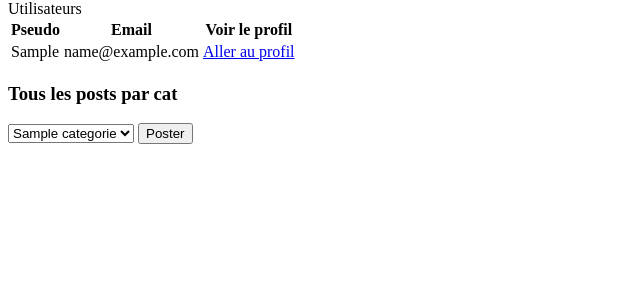
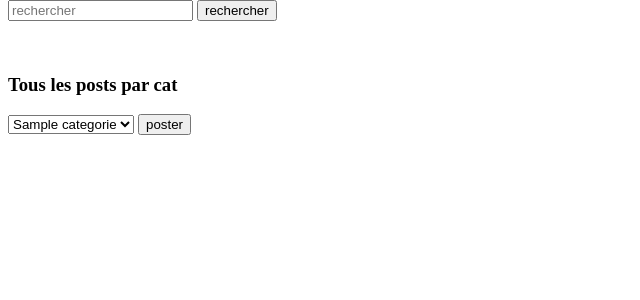
Before and after one commit to Totolescroc/Totolescroc.github.io, a PHP site: page /users.php in a window 1280 px wide. Shown: the part 98-398 px from the top of the page, without its empty margins (0-640 px from the left). Run offline with PHP 8.4, Linux system fonts and the light colour scheme; tables that the repository leaves empty or names only in its code hold one stand-in row (values such as "Sample post").

Commit message:
recherhce

```diff
--- a/conv.php
+++ b/conv.php
@@ -5,6 +5,10 @@
 $user = $_SESSION['membre']["email"] ?? "";
 
 $currentUsers =  getUrrentUser($user);
+
+if (!$currentUsers) {
+    header("location:index.php");
+}
 
 
 $get_receveur = $pdo ->query("SELECT DISTINCT(id_to) FROM messagerie WHERE id_from = '$currentUsers[id_membre]'");
--- a/messagerie.php
+++ b/messagerie.php
@@ -5,6 +5,9 @@
 
 $currentUsers =  getUrrentUser($user);
 
+if (!$currentUsers) {
+    header("location:index.php");
+}
 
 
 ?>
--- a/post.php
+++ b/post.php
@@ -41,6 +41,7 @@
         <label for="titre">Titre de l'annonce</label>
         <br></br>
         <input type="text" name="titre" id="titre" required>
+
         <br></br>
         <input type="date" name="date_post" id="date_post" required>
         <br></br>
@@ -51,6 +52,7 @@
         <br></br>
         <input type="submit" value="Poster">
     </form>
+    <?php include("upload_img.php");?>
 
     <?php
     if ($_POST) {
@@ -60,9 +62,9 @@
     'titre' => $_POST['titre'],
     'date_post'=> $_POST['date_post'],
     'content_post' => $_POST['description'],
-    'id_cat'=> $_POST['cat']
+    'id_cat'=> $_POST['cat'],
 ];
-        $pdo->exec("INSERT INTO post (id_membre, titre, date_post, content_post, heure_post, id_cat) VALUES ('$post[id_membre]', '$_POST[titre]', '$_POST[date_post]', '$_POST[description]', '$_POST[heure_post]','$_POST[cat]')");
+        $pdo->exec("INSERT INTO post (id_membre, titre, date_post, content_post, heure_post, id_cat, photo_post) VALUES ('$post[id_membre]', '$_POST[titre]', '$_POST[date_post]', '$_POST[description]', '$_POST[heure_post]','$_POST[cat]')");
 
     }
     ?>
--- a/profil.php
+++ b/profil.php
@@ -5,6 +5,11 @@
 $user = $_SESSION['membre']["email"] ?? "";
 
 $currentUsers =  getUrrentUser($user);
+
+if (!$currentUsers) {
+    header("location:index.php");
+}
+
 
 //afficher le nb d'abo
 $getFollow = $pdo->query("SELECT COUNT(id_follow) FROM follow WHERE id_suivi = $currentUsers[id_membre]");
--- a/users.php
+++ b/users.php
@@ -5,6 +5,11 @@
 $user = $_SESSION['membre']["email"] ?? "";
 
 $allusers =  getAllUser($user);
+
+// if (!$currentUsers) {
+//     header("location:index.php");
+// }
+
 ?>
 
 <!DOCTYPE html>
@@ -16,45 +21,105 @@
     <title>Document</title>
 </head>
  <body>
-  <div>Utilisateurs</div>
-  <table>
-   <tr>
-    <th>Pseudo</th>
-    <th>Email</th>
-    <th>Voir le profil</th>
-   </tr>
-   <?php
 
-    foreach($allusers as $ap){
-    ?>
-     <tr>
-      <td><?= $ap['pseudo'] ?></td>
-      <td><?= $ap['email'] ?></td>
-      <td><a href="voir_profil.php?id_membre=<?= $ap['id_membre'] ?>">Aller au profil</a></td>
-     </tr>
-    <?php
-    }
-   ?>
-  </table>
+ <form action="" method="post">
+ <input type="text" name="rechercher" id="rechercher" placeholder="rechercher" required>
+ <input type="submit" value="rechercher">
+ </form>
+
+<?php
+
+//affiche les users avec la lettre tapée
+if (isset($_POST['rechercher'])) {
+    // $getallpseudo =  $pdo ->query("SELECT id_membre, pseudo FROM membre");
+    $get_pseudo = $pdo ->query("SELECT id_membre, pseudo, photo_profil FROM membre WHERE pseudo LIKE '%$_POST[rechercher]%'");
+        if ($get_pseudo -> rowCount() >= 1 ){
+            while ($pseudo = $get_pseudo-> fetch(PDO::FETCH_ASSOC)) {
+
+                // echo 'reussi';
+                ?>
+
+                <img src="<?php echo $pseudo['photo_profil']; ?>" alt="" width="200px">
+
+                <div>
+                    <a href="voir_profil.php?id_membre=<?= $pseudo['id_membre'] ?>"> <?php echo $pseudo['pseudo'] ;?></a>
+                </div>
+
+                <?php }
+            } else {
+                echo "utitilsateur introuvable";
+            }
+
+    };
+    // var_dump($pseudo);
+
+
+?>
+<br>
+<?php
+if (isset($_POST['rechercher'])) {
+    // $getallpseudo =  $pdo ->query("SELECT id_membre, pseudo FROM membre");
+    $get_titre = $pdo ->query("SELECT * FROM post WHERE titre LIKE '%$_POST[rechercher]%'");
+        if ($get_titre -> rowCount() >= 1 ){
+            while ($titre = $get_titre-> fetch(PDO::FETCH_ASSOC)) {
+
+                // echo 'reussi';
+
+                ?>
+
+            <div style="margin-top: 20px; background: white; box-shadow: 0 5px 10px rgba(0, 0, 0, .09); padding: 5px 10px; border-radius: 10px">
+            <div style="color: #666; text-decoration: none; font-size: 28px;"><?= $titre['titre'] ?></div>
+            <div style="border-top: 2px solid #EEE; padding: 15px 0"><?= nl2br($titre['content_post']); ?></div>
+            <a href="single-post.php?id_post=<?= $titre['id_post'] ?>">Voir plus</a>
+
+            <div style="padding-top: 15px; color: #ccc; font-style: italic; text-align: right;font-size: 12px;">
+            <?php
+            $get_pseudo = $pdo ->query("SELECT pseudo, photo_profil FROM membre WHERE id_membre = '$titre[id_membre]'");
+            $pseudo = $get_pseudo-> fetch(PDO::FETCH_ASSOC);
+            $get_cat = $pdo ->query("SELECT name_cat FROM categorie WHERE id_cat = '$titre[id_cat]'");
+            $cat = $get_cat-> fetch(PDO::FETCH_ASSOC);
+            ?>
+            <img src="<?php echo $pseudo['photo_profil'] ?>" alt="" width="200px">
+
+            Fait par <a href="voir_profil.php?id_membre=<?= $titre['id_membre'] ?>"> <?php echo $pseudo['pseudo'];?> </a><?php  echo $cat['name_cat']; ?>
+</div></div>
+
+            <?php }
+            } else {
+                echo "Aucun post n'existe";
+            }
+
+    };
+    // var_dump($pseudo);
+
+
+?>
+
+
+
+
+
+
   <h3>Tous les posts par cat</h3>
+
 <form method="post">
 
     <select name="cat" id="cat" required>
     <?php
     $get_cat = $pdo ->query('SELECT * FROM categorie');
+
 while ($cat = $get_cat-> fetch(PDO::FETCH_ASSOC)) {
 ?>
     <option value="<?php echo $cat['id_cat'];?>"><?php echo $cat['name_cat'];?></option>
     <?php } ?>
 </select>
-<input type="submit" value="Poster">
+<input type="submit" value="poster">
 </form>
- </body>
-</html>
+
 
 <?php
 //on affiche tous les postes quand il n'y a rien de poster
-if(!$_POST){
+if (!$_POST) {
     $r = $pdo ->query("SELECT * FROM post WHERE date_post>= CURDATE() ORDER BY date_post ASC");
     while ($event = $r-> fetch(PDO::FETCH_ASSOC)) {
 ?>
@@ -80,7 +145,7 @@
 
 
 <?php
-if($_POST){
+if ($_POST){
 
     $r = $pdo ->query("SELECT * FROM post WHERE date_post>= CURDATE() AND id_cat = '$_POST[cat]'   ORDER BY date_post ASC");
     while ($event = $r-> fetch(PDO::FETCH_ASSOC)) {
@@ -104,3 +169,6 @@
     <?php
     }}
 ?>
+
+</body>
+</html>
--- a/voir_profil.php
+++ b/voir_profil.php
@@ -11,6 +11,11 @@
 $user = $_SESSION['membre']["email"] ?? "";
 
 $currentUsers = getUrrentUser($user);
+
+if (!$currentUsers) {
+  header("location:index.php");
+}
+
 ?>
 
 <!DOCTYPE html>
```
Also changed, not shown: index.php (+6 -2 lines), upload_img.php (+12 -2 lines).
